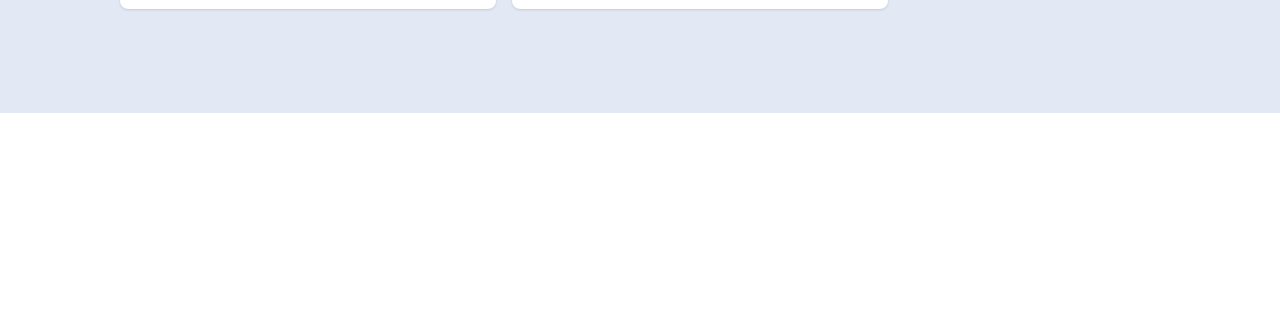
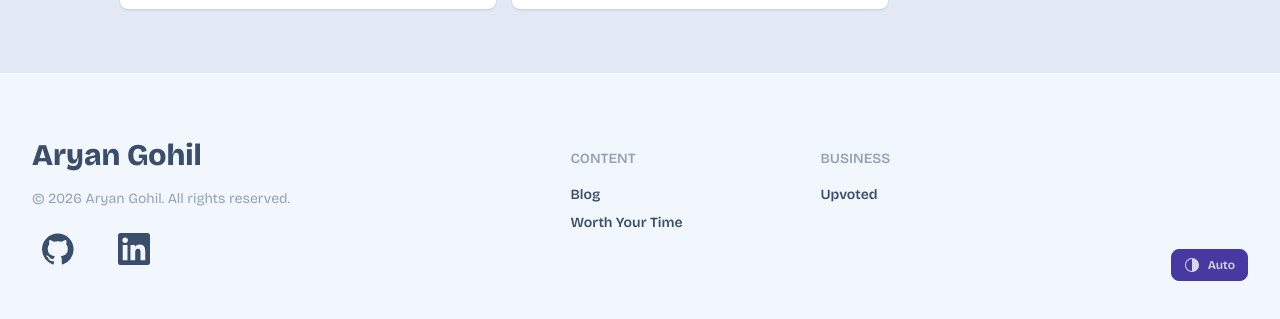
Before and after one commit to aryan-gohil05/personal-website, a Next.js app: page /blog/how-i-launched-my-first-saas-in-3-months in a window 1280 px wide. Shown: the part 1933-2252 px from the top of the page. Before the commit the page ends 2046 px from the top, so only its background shows below. Built offline with nearby package versions, Linux system fonts and the light colour scheme.

Commit message:
Add Footer component and update book review templates; refactor page layout

```diff
--- a/app/blog/[slug]/page.tsx
+++ b/app/blog/[slug]/page.tsx
@@ -6,7 +6,7 @@ import BlogCard from "@/components/BlogCard";
 import CoverImage from "@/components/CoverImage";
 import ProgressTracker from "@/components/ProgressTracker";
 import ShareButton from "@/components/ShareButton";
-import ThemeToggle from "@/components/ThemeToggle";
+import Footer from "@/components/sections/Footer";
 import { getOgImage } from "@/lib/og-image";
 import {
   formatPostDate,
@@ -144,10 +144,7 @@ export default async function BlogPost({ params }: PageProps<"/blog/[slug]">) {
 
         <ArticleToc headings={headings} />
       </div>
-
-      <div className="flex justify-center pb-10">
-        <ThemeToggle />
-      </div>
+      <Footer />
     </main>
   );
 }
--- a/app/books/[slug]/page.tsx
+++ b/app/books/[slug]/page.tsx
@@ -3,11 +3,12 @@ import Image from "next/image";
 import Link from "next/link";
 import ArticleToc from "@/components/ArticleToc";
 import Avatar from "@/components/Avatar";
+import ReadNextBookCard from "@/components/ReadNextBookCard";
 import ProgressTracker from "@/components/ProgressTracker";
 import ShareButton from "@/components/ShareButton";
-import ThemeToggle from "@/components/ThemeToggle";
+import Footer from "@/components/sections/Footer";
 import { formatDate } from "@/lib/date";
-import { getBook, getBookHeadings } from "@/lib/books";
+import { getAllBooks, getBook, getBookHeadings } from "@/lib/books";
 import { getOgImage } from "@/lib/og-image";
 
 export async function generateMetadata({
@@ -53,14 +54,17 @@ export default async function BookReview({
   const { slug } = await params;
   const { Content, metadata } = await getBook(slug);
   const headings = getBookHeadings(slug);
+  const otherBooks = (await getAllBooks())
+    .filter((book) => book.slug !== slug)
+    .slice(0, 4);
 
   return (
-    <main className="min-h-screen bg-base-100">
+    <main className="min-h-screen bg-base-300">
       {/* Top section */}
       <ProgressTracker />
 
       <div className="mx-auto max-w-7xl px-6 pt-12">
-        <div className="rounded-3xl bg-base-300 p-6 md:p-10">
+        <div className="rounded-3xl bg-base-100/90 p-6 md:p-10">
           <div className="flex items-center justify-between">
             <Link
               href="/#worth-your-time"
@@ -118,7 +122,7 @@ export default async function BookReview({
       </div>
 
       {/* Content */}
-      <div className="mx-auto max-w-4xl px-6 py-10 md:pb-16 lg:flex lg:max-w-350 lg:items-start lg:gap-12">
+      <div className="mx-auto max-w-4xl px-6 pt-10 md:pt-16 lg:flex lg:max-w-350 lg:items-start lg:gap-12">
         <div className="lg:min-w-0 lg:flex-1 lg:ml-auto lg:max-w-4xl">
           <article>
             <Content />
@@ -128,9 +132,25 @@ export default async function BookReview({
         <ArticleToc headings={headings} />
       </div>
 
-      <div className="flex justify-center pb-10">
-        <ThemeToggle />
-      </div>
+      {otherBooks.length > 0 && (
+        <div className="mx-auto max-w-4xl px-6 pb-10 md:pb-16 lg:flex lg:max-w-350 lg:gap-12">
+          <div className="lg:min-w-0 lg:flex-1 lg:ml-auto lg:max-w-4xl">
+            <div className="mt-16 border-t border-base-content/10 pt-8">
+              <h2 className="text-2xl font-semibold text-black/90 dark:text-white md:text-3xl">
+                Read Next
+              </h2>
+              <div className="mt-4 grid grid-cols-1 gap-4 sm:grid-cols-2">
+                {otherBooks.map((book) => (
+                  <ReadNextBookCard key={book.slug} {...book} />
+                ))}
+              </div>
+            </div>
+          </div>
+
+          <div className="hidden lg:block lg:w-80 lg:shrink-0" />
+        </div>
+      )}
+      <Footer />
     </main>
   );
 }
--- /dev/null
+++ b/components/ReadNextBookCard.tsx
@@ -0,0 +1,41 @@
+import Image from "next/image";
+import Link from "next/link";
+import type { Book } from "@/lib/books";
+
+export default function ReadNextBookCard({ slug, title, coverImage }: Book) {
+  return (
+    <Link
+      href={`/books/${slug}`}
+      className="group flex flex-col items-center rounded-2xl bg-base-200 p-6 text-center transition-all duration-300 hover:-translate-y-1 hover:shadow-lg"
+    >
+      <Image
+        src={coverImage}
+        alt={title}
+        width={300}
+        height={450}
+        className="aspect-2/3 w-32 shrink-0 rounded-lg object-cover shadow-sm"
+      />
+
+      <h3 className="mt-4 text-lg font-bold text-black/90 dark:text-white">
+        {title}
+      </h3>
+
+      <span className="mt-4 inline-flex items-center gap-1 text-sm font-semibold text-primary underline underline-offset-2 group-hover:text-primary/70">
+        Read More
+        <svg
+          xmlns="http://www.w3.org/2000/svg"
+          viewBox="0 0 24 24"
+          fill="none"
+          stroke="currentColor"
+          strokeWidth="2"
+          strokeLinecap="round"
+          strokeLinejoin="round"
+          className="h-3.5 w-3.5 transition-transform duration-200 group-hover:translate-x-1"
+        >
+          <path d="M5 12h14" />
+          <path d="m12 5 7 7-7 7" />
+        </svg>
+      </span>
+    </Link>
+  );
+}
--- /dev/null
+++ b/components/sections/Footer.tsx
@@ -0,0 +1,72 @@
+import Link from "next/link";
+import Socials from "@/components/Socials";
+import ThemeToggle from "@/components/ThemeToggle";
+
+const Footer = () => {
+  return (
+    <footer className="bg-base-200">
+      <div className="mx-auto flex max-w-7xl flex-col gap-12 px-8 py-16 text-center md:flex-row md:items-end md:justify-between md:text-left">
+        <div className="mx-auto max-w-60 md:mx-0 md:max-w-none">
+          <Link
+            href="/"
+            className="mb-4 flex items-center justify-center md:justify-start"
+          >
+            <span className="text-3xl font-extrabold">Aryan Gohil</span>
+          </Link>
+          <p className="text-sm text-base-content/50">
+            &copy; {new Date().getFullYear()} Aryan Gohil. All rights reserved.
+          </p>
+          <div className="mt-6 flex justify-center md:justify-start">
+            <div className="w-32">
+              <Socials />
+            </div>
+          </div>
+        </div>
+
+        <div className="mx-auto flex flex-col space-y-12 w-full max-w-xs justify-between md:mx-0 md:flex-row">
+          <div>
+            <h3 className="mb-4 text-sm font-semibold text-base-content/50 uppercase">
+              Content
+            </h3>
+            <ul className="space-y-2 text-sm font-semibold">
+              <li>
+                <Link href="/#posts" className="link link-hover">
+                  Blog
+                </Link>
+              </li>
+              <li>
+                <Link href="/#worth-your-time" className="link link-hover">
+                  Worth Your Time
+                </Link>
+              </li>
+            </ul>
+          </div>
+
+          <div>
+            <h3 className="mb-4 text-sm font-semibold text-base-content/50 uppercase">
+              Business
+            </h3>
+            <ul className="space-y-2 text-sm font-semibold">
+              <li>
+                <a
+                  href="https://upvoted.tech"
+                  target="_blank"
+                  rel="noopener noreferrer"
+                  className="link link-hover"
+                >
+                  Upvoted
+                </a>
+              </li>
+            </ul>
+          </div>
+        </div>
+
+        <div className="mx-auto md:mx-0">
+          <ThemeToggle inline />
+        </div>
+      </div>
+    </footer>
+  );
+};
+
+export default Footer;
--- a/content/books/_template.mdx
+++ b/content/books/_template.mdx
@@ -3,7 +3,7 @@ export const metadata = {
   author: "", // Author's full name, shown in the byline
   date: "YYYY-MM-DD", // Review date, e.g. "2026-07-24"
   coverImage: "/book-cover/your-cover.jpg", // Add the file to public/book-cover/ first
-  linkToBuy: "", // Where readers can buy the book (e.g. Bookshop.org, Amazon)
+  linkToBuy: "", // Where readers can buy the book (e.g. Bookshop link)
 };
 
 ## 💭 Impressions
--- a/content/books/hitchhikers-guide.mdx
+++ b/content/books/hitchhikers-guide.mdx
@@ -8,3 +8,13 @@ export const metadata = {
 };
 
 Review coming soon.
+
+## 💭 Impressions
+
+## 🎯 Who Should Read It?
+
+## 🍀 How the Book Helped / Changed Me
+
+## ✍️ My Top 3 Quotes
+
+## 📋 Summary
--- a/content/books/millionaire-fastlane.mdx
+++ b/content/books/millionaire-fastlane.mdx
@@ -9,3 +9,13 @@ export const metadata = {
 };
 
 Writing this one up.
+
+## 💭 Impressions
+
+## 🎯 Who Should Read It?
+
+## 🍀 How the Book Helped / Changed Me
+
+## ✍️ My Top 3 Quotes
+
+## 📋 Summary
--- a/mdx-components.tsx
+++ b/mdx-components.tsx
@@ -46,7 +46,7 @@ const components: MDXComponents = {
     </ol>
   ),
   blockquote: ({ children }) => (
-    <blockquote className="flex flex-row mt-4 max-w-full rounded-2xl border-l-4 border-primary/30 bg-base-300 p-4 italic text-base-content/70">
+    <blockquote className="flex flex-row mt-4 max-w-full rounded-2xl border-l-4 border-primary/30 bg-base-100/90 p-4 italic text-base-content/70">
       <span className="mb-1 block text-3xl leading-none text-primary/40">
         &ldquo;
       </span>
```
Also changed, not shown: content/books/atomic-habits.mdx (+5 -5 lines).
